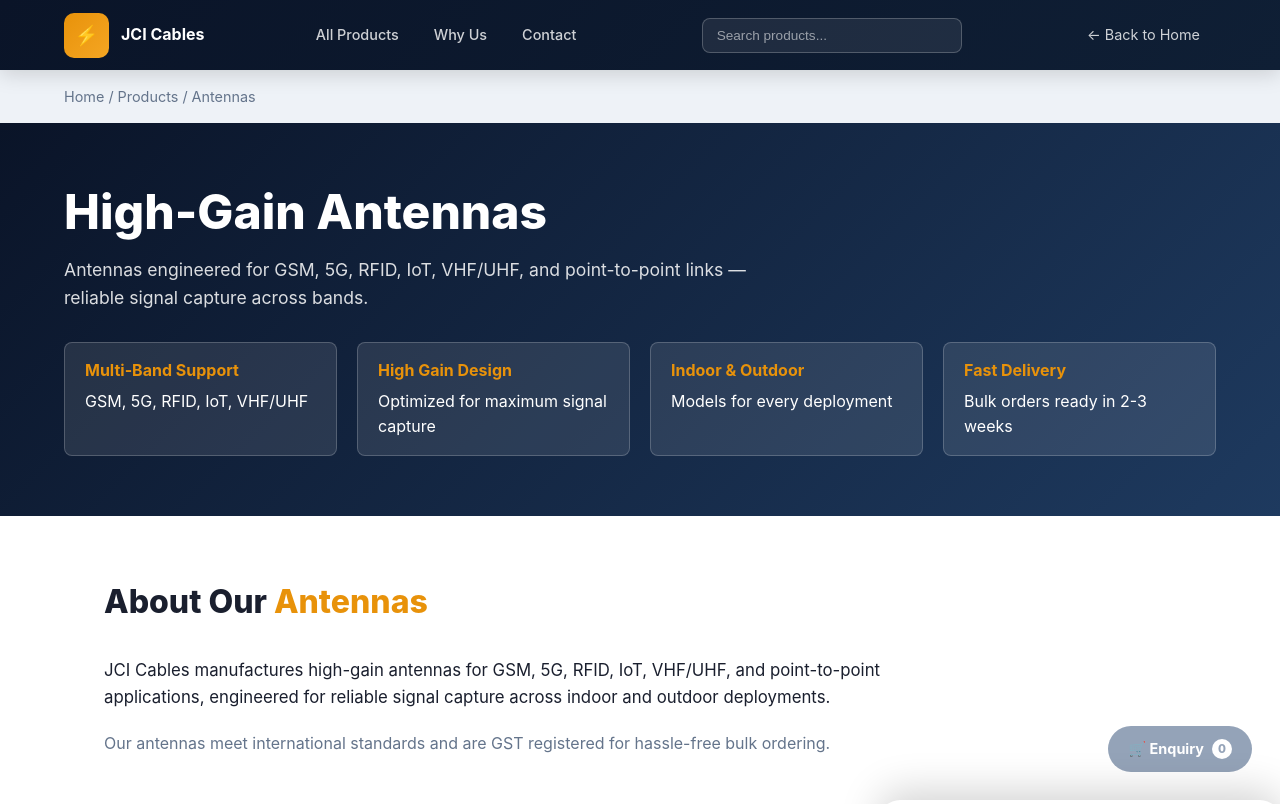
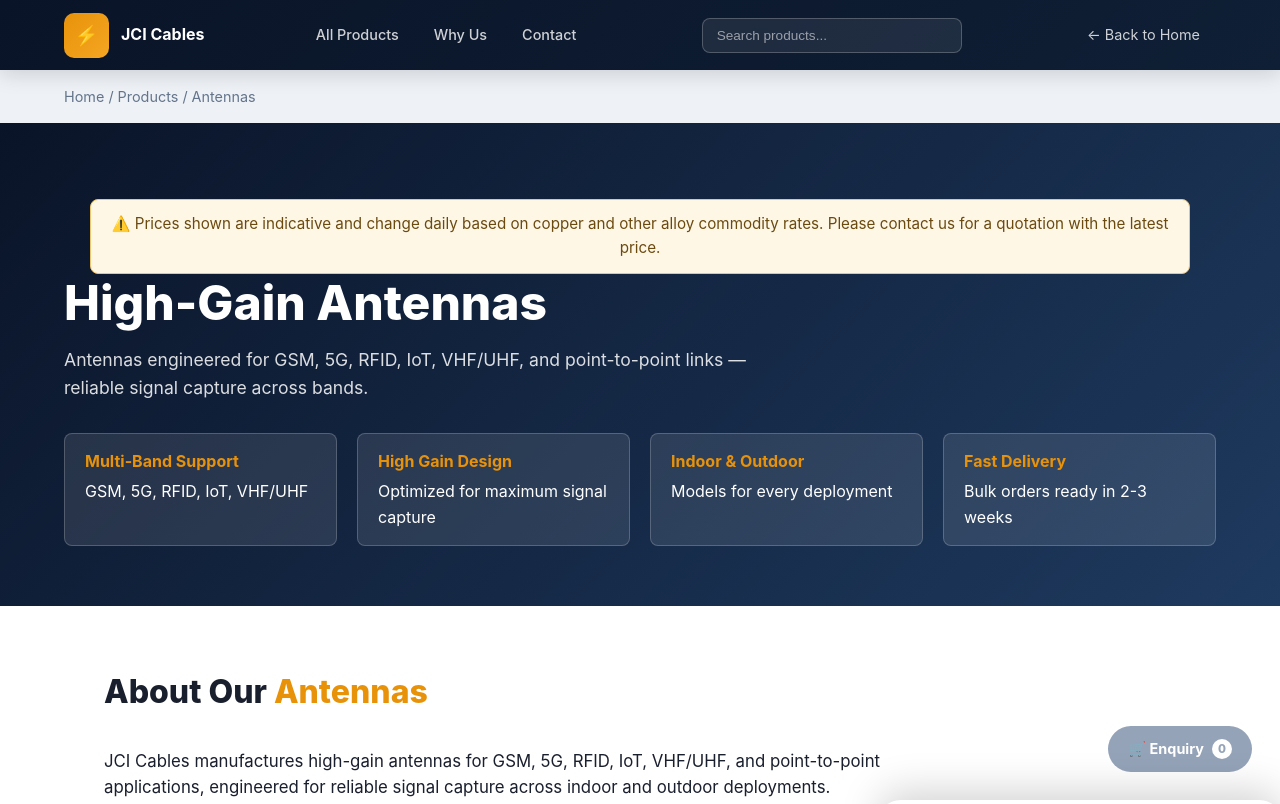
Before and after one commit to divisht08/jci-cables, a plain HTML site: page antennas.html in a window 1280 px wide. Shown: the top 804 px of the page. Drawn offline with Linux system fonts and the light colour scheme.

Commit message:
Add daily price-fluctuation notice (homepage + category pages)

```diff
--- a/antennas.html
+++ b/antennas.html
@@ -727,6 +727,8 @@
 
     <!-- HERO -->
     <section class="product-hero">
+    <div class="price-fluctuation-banner" style="background:#FFF7E6;border:1px solid #F0C36D;border-radius:8px;padding:12px 18px;margin:16px auto 0;max-width:1100px;font-size:0.95rem;color:#6B4A10;text-align:center;">⚠️ Prices shown are indicative and change daily based on copper and other alloy commodity rates. Please contact us for a quotation with the latest price.</div>
+
         <div class="hero-content">
             <h1>High-Gain Antennas</h1>
             <p>Antennas engineered for GSM, 5G, RFID, IoT, VHF/UHF, and point-to-point links — reliable signal capture across bands.</p>
```
Also changed, not shown: cable-connectors.html (+2 -0 lines), cat-6-cable.html (+2 -0 lines), cctv-cable.html (+2 -0 lines), coaxial-cables.html (+2 -0 lines), connectors.html (+2 -0 lines), index.html (+2 -0 lines), poe-switches.html (+2 -0 lines), rf-connectors.html (+2 -0 lines).
